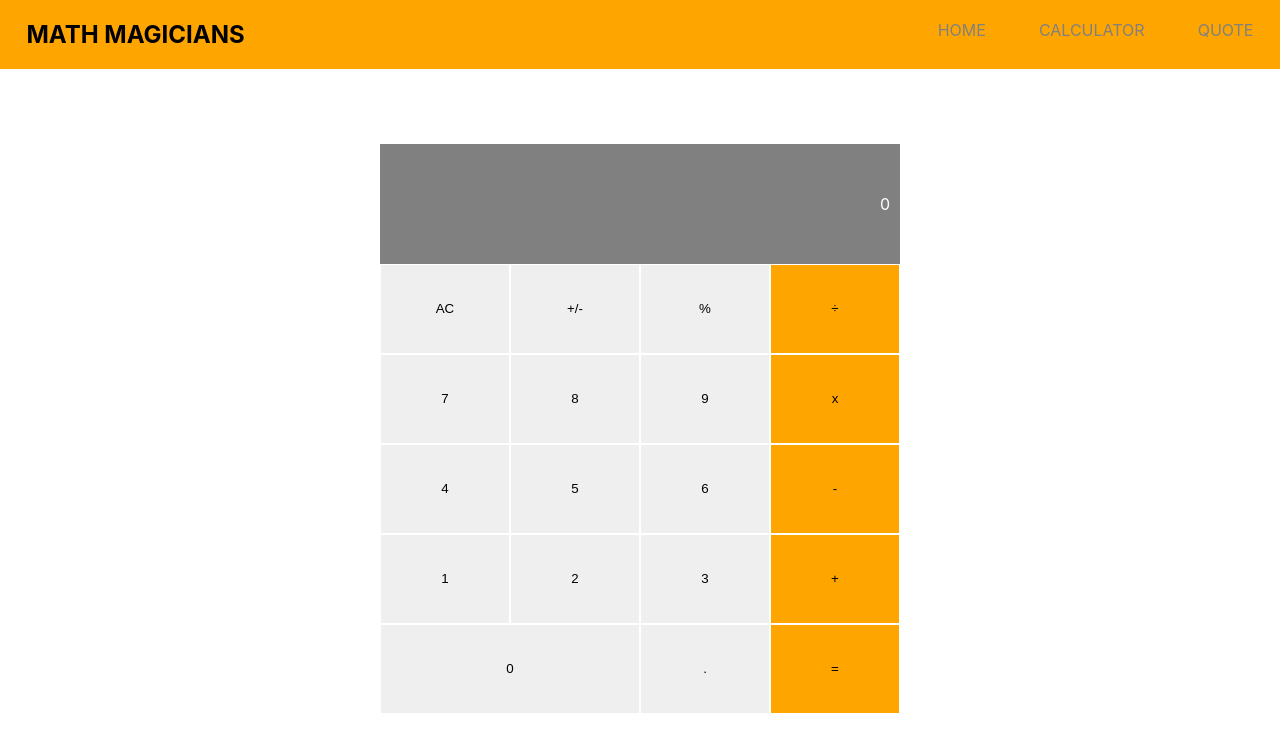
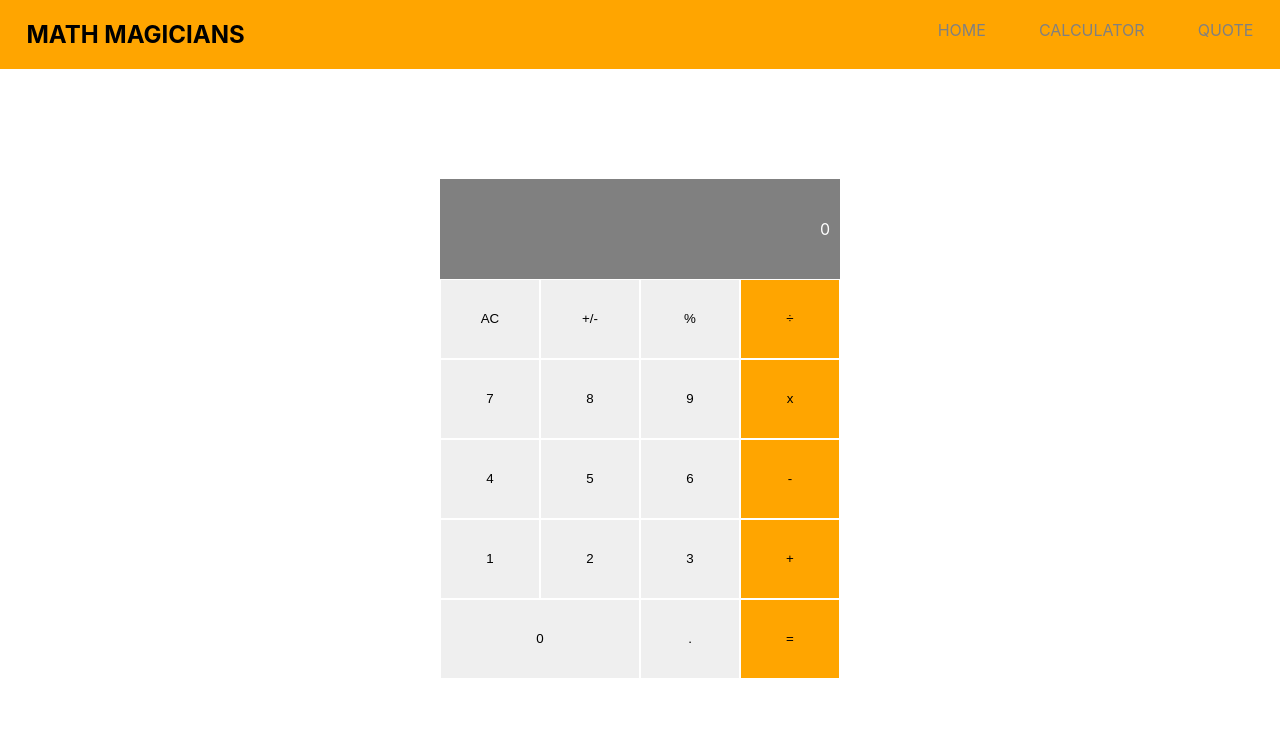
Before and after one commit to MICHAELMUNAVU83/math-magician, a React (Create React App) app: page / in a window 1280 px wide. Shown: the top 752 px of the page. Built offline with nearby package versions, Linux system fonts and the light colour scheme.

Commit message:
Aded react router

```diff
--- a/package.json
+++ b/package.json
@@ -9,6 +9,7 @@
     "big.js": "^6.2.0",
     "react": "^18.2.0",
     "react-dom": "^18.2.0",
+    "react-router-dom": "^6.3.0",
     "react-scripts": "5.0.1",
     "web-vitals": "^2.1.4"
   },
--- a/src/App.js
+++ b/src/App.js
@@ -1,4 +1,3 @@
-import './App.css';
 import Calculator from './components/Calculator';
 import Navbar from './components/Navbar';
 // import Quote from './components/Quote';
--- /dev/null
+++ b/src/Calculator.css
@@ -0,0 +1,36 @@
+.calcApp {
+  display: grid;
+  justify-content: center;
+  align-content: center;
+  min-height: 90vh;
+  grid-template-columns: repeat(4, 100px);
+  grid-template-rows: minmax(100px, auto) repeat(5, 80px);
+  background-color: rgba(255, 255, 255, 0.75);
+}
+
+.calcApp > button {
+  cursor: pointer;
+  outline: none;
+  border: 1px solid white;
+}
+
+.operand {
+  background-color: orange;
+}
+
+.span-two {
+  grid-column: span 2;
+}
+
+.output {
+  grid-column: 1 / -1;
+  display: flex;
+  align-items: flex-end;
+  justify-content: space-around;
+  background-color: grey;
+  flex-direction: column;
+  color: white;
+  padding: 10px;
+  word-wrap: break-word;
+  word-break: break-all;
+}
--- a/src/components/Calculator.js
+++ b/src/components/Calculator.js
@@ -1,5 +1,6 @@
 import React, { useState } from 'react';
 import calculate from '../logic/calculate';
+import '../Calculator.css';
 
 const Calculator = () => {
   const [calc, setCalc] = useState({
```
Also changed, not shown: 1 other file (tests, documents, lock files or other folders).
